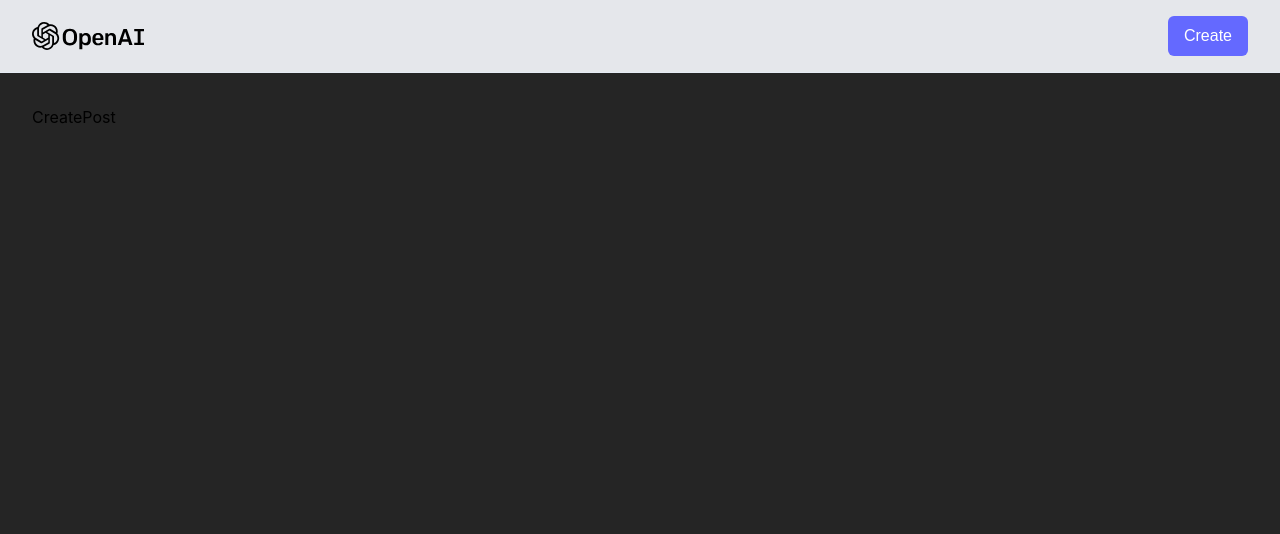
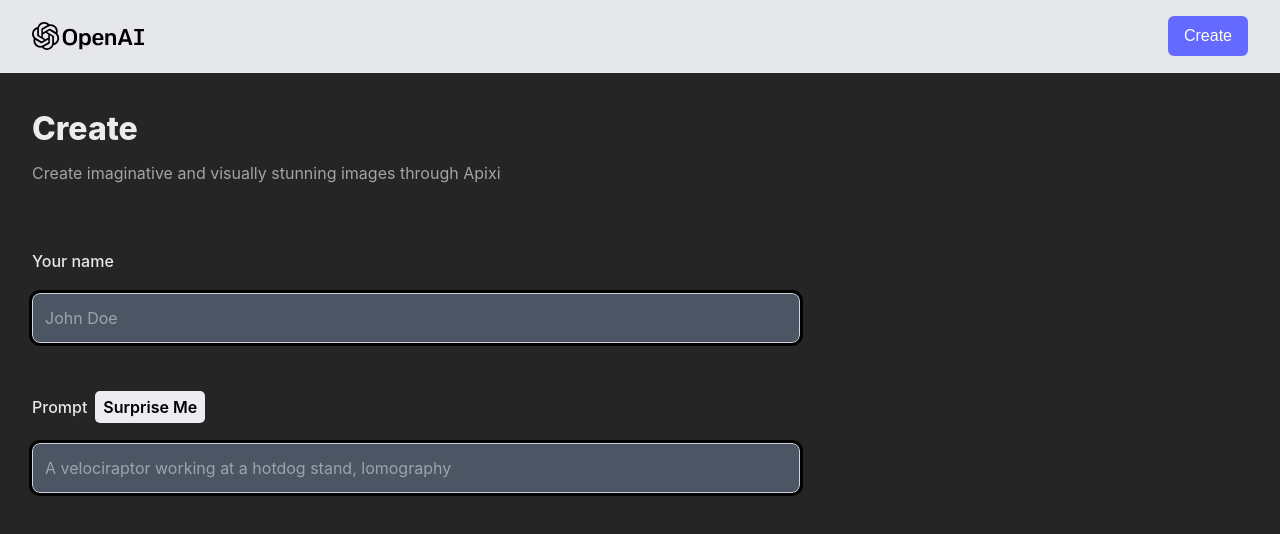
Before and after one commit to moonman369/ApixiClient, a React (Vite) app: page /create-post in a window 1280 px wide. Shown: the top 534 px of the page. Built offline with nearby package versions, Linux system fonts and the light colour scheme; a web font is replaced by a local one.

Commit message:
Create FomField element

```diff
--- a/src/components/FormField.jsx
+++ b/src/components/FormField.jsx
@@ -1,7 +1,46 @@
 import React from "react";
 
-const FormField = () => {
-  return <div>FormField</div>;
+const FormField = ({
+  labelName,
+  type,
+  name,
+  placeholder,
+  value,
+  handleChange,
+  isSurpriseMe,
+  handleSurpriseMe,
+}) => {
+  return (
+    <div>
+      <div className="flex items-center gap-2 mb-5">
+        <label
+          htmlFor={name}
+          className="block text-md font-medium text-gray-200"
+        >
+          {labelName}
+        </label>
+        {isSurpriseMe && (
+          <button
+            type="button"
+            onClick={handleSurpriseMe}
+            className="font-semibold text- bg-[#ececf1] py-1 px-2 rounded-[5px] text-black"
+          >
+            Surprise Me
+          </button>
+        )}
+      </div>
+      <input
+        type={type}
+        id={name}
+        name={name}
+        placeholder={placeholder}
+        value={value}
+        onChange={handleChange}
+        required
+        className="bg-gray-600 border border-gray-300 text-md rounded-lg focus:ring-[#4649ff] focus:border-[#4649ff] outline none block w-full p-3 mb-7"
+      />
+    </div>
+  );
 };
 
 export default FormField;
--- a/src/pages/CreatePost.jsx
+++ b/src/pages/CreatePost.jsx
@@ -1,7 +1,57 @@
-import React from "react";
+import React, { useState } from "react";
+import { useNavigate } from "react-router-dom";
+
+import { preview } from "../assets";
+import { getRandomPrompt } from "../utils";
+import { FormField, Loader } from "../components";
 
 const CreatePost = () => {
-  return <div>CreatePost</div>;
+  const navigate = useNavigate();
+  const [form, setForm] = useState({
+    name: "",
+    prompt: "",
+    photo: "",
+  });
+  const [generatingImg, setGeneratingImg] = useState(false);
+  const [loading, setLoading] = useState(false);
+  const handleSubmit = () => {};
+  const handleChange = (e) => {};
+  const handleSurpriseMe = () => {};
+
+  return (
+    <section className="max-w-7xl mx-auto">
+      <div>
+        <h1 className="font-extrabold text-[#ececee] text-[32px] ">Create</h1>
+        {/* prettier-ignore */}
+        <p className="mt-2 text-[#a0a4a7] text-[16px] max-w-[700px]">
+          Create imaginative and visually stunning images through Apixi
+        </p>
+      </div>
+
+      <form className="mt-16 max-w-3xl" onSubmit={handleSubmit} action="">
+        <div className="flex flex-col gap-5">
+          <FormField
+            labelName="Your name"
+            type="text"
+            name="name"
+            placeholder="John Doe"
+            value={form.name}
+            handleChange={handleChange}
+          />
+          <FormField
+            labelName="Prompt"
+            type="text"
+            name="prompt"
+            placeholder={getRandomPrompt("")}
+            value={form.prompt}
+            handleChange={handleChange}
+            isSurpriseMe
+            handleSurpriseMe={handleSurpriseMe}
+          />
+        </div>
+      </form>
+    </section>
+  );
 };
 
 export default CreatePost;
--- /dev/null
+++ b/src/utils/index.js
@@ -0,0 +1,11 @@
+import { surpriseMePrompts } from "../constants";
+
+export function getRandomPrompt(prompt) {
+  const randIdx = Math.floor(Math.random() * surpriseMePrompts.length);
+
+  const randPrompt = surpriseMePrompts[randIdx];
+
+  if (randPrompt === prompt) return getRandomPrompt(prompt);
+
+  return randPrompt;
+}
```
